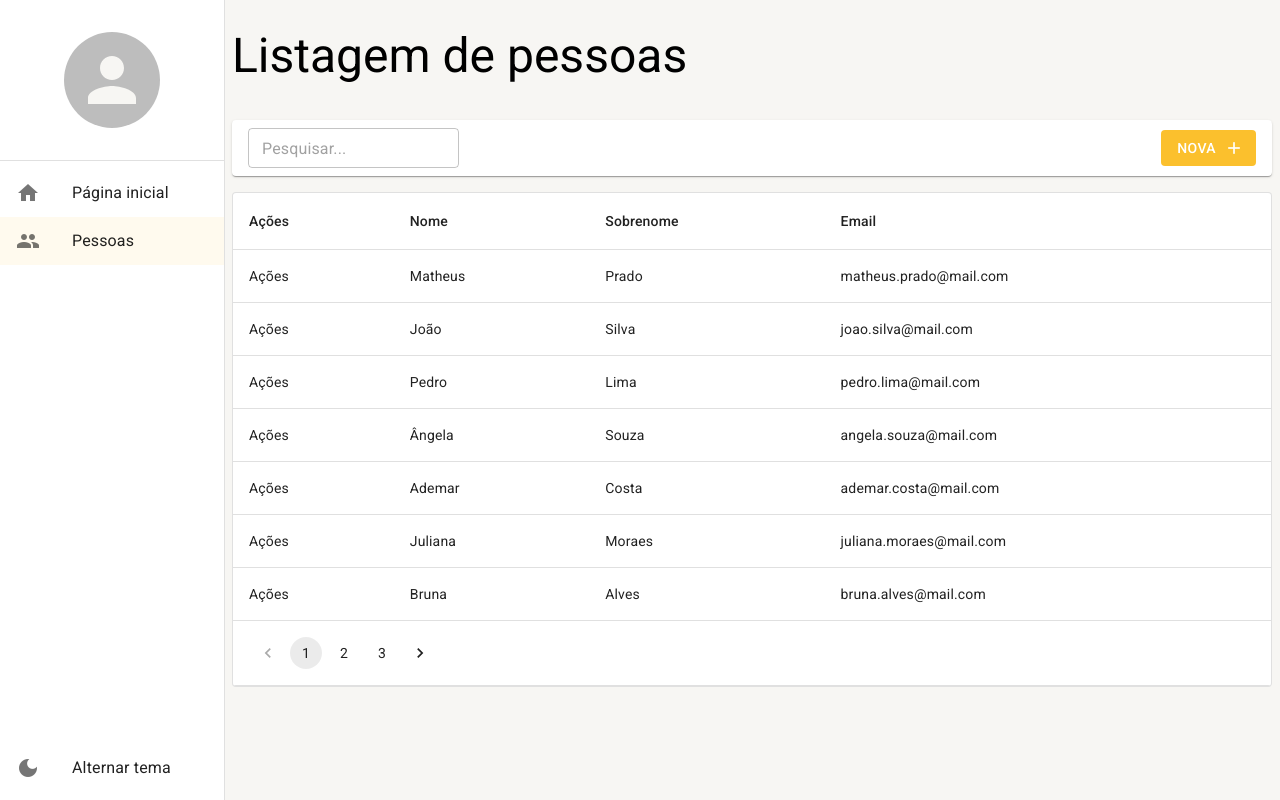
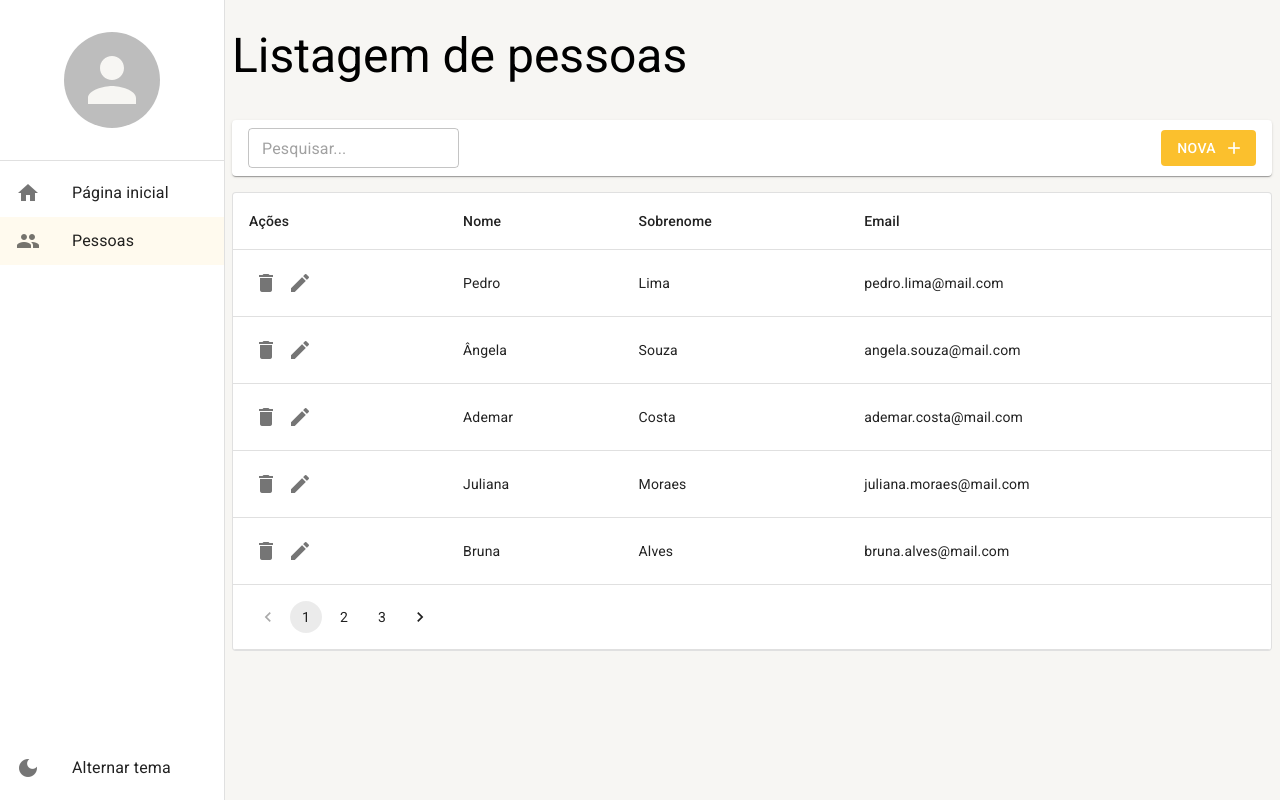
Before and after one commit to matheusprado1/react-typescript-materialui, a React (Vite) app: page /persons in a window 1280 px wide. Built offline with nearby package versions, Linux system fonts and the light colour scheme; data requests are answered from the project's data file.

Commit message:
feat: add delete functionality and detail route to PersonsListing component

```diff
--- a/mock/database.json
+++ b/mock/database.json
@@ -1,19 +1,5 @@
 {
   "persons": [
-    {
-      "id": 1,
-      "email": "matheus.prado@mail.com",
-      "cityId": 1,
-      "firstName": "Matheus",
-      "lastName": "Prado"
-    },
-    {
-      "id": 2,
-      "email": "joao.silva@mail.com",
-      "cityId": 2,
-      "firstName": "João",
-      "lastName": "Silva"
-    },
     {
       "id": 3,
       "email": "pedro.lima@mail.com",
--- a/src/pages/persons/PersonsListing.tsx
+++ b/src/pages/persons/PersonsListing.tsx
@@ -1,5 +1,7 @@
 import { useEffect, useMemo, useState } from 'react';
 import {
+  Icon,
+  IconButton,
   LinearProgress,
   Pagination,
   Paper,
@@ -11,7 +13,7 @@ import {
   TableHead,
   TableRow,
 } from '@mui/material';
-import { useSearchParams } from 'react-router';
+import { useNavigate, useSearchParams } from 'react-router';
 
 import {
   PersonsService,
@@ -25,6 +27,7 @@ import { Environment } from '../../shared/environment';
 export const PersonsListing: React.FC = () => {
   const [searchParams, setSearchParams] = useSearchParams();
   const { debounce } = useDebounce();
+  const navigate = useNavigate();
 
   const [rows, setRows] = useState<IPersonListing[]>([]);
   const [isLoading, setIsLoading] = useState(true);
@@ -59,6 +62,19 @@ export const PersonsListing: React.FC = () => {
     // eslint-disable-next-line react-hooks/exhaustive-deps
   }, [search, page]);
 
+  const handleDelete = (id: number) => {
+    if (confirm('Realmente deseja apagar?')) {
+      PersonsService.deleteById(id).then(result => {
+        if (result instanceof Error) {
+          alert(result.message);
+        } else {
+          setRows(oldRows => [...oldRows.filter(oldRow => oldRow.id !== id)]);
+          alert('Registro apagado com sucesso!');
+        }
+      });
+    }
+  };
+
   return (
     <PageLayoutBase
       title="Listagem de pessoas"
@@ -86,7 +102,14 @@ export const PersonsListing: React.FC = () => {
           <TableBody>
             {rows.map(row => (
               <TableRow key={row.id}>
-                <TableCell>Ações</TableCell>
+                <TableCell>
+                  <IconButton size="small" onClick={() => handleDelete(row.id)}>
+                    <Icon>delete</Icon>
+                  </IconButton>
+                  <IconButton size="small" onClick={() => navigate(`/persons/detail/${row.id}`)}>
+                    <Icon>edit</Icon>
+                  </IconButton>
+                </TableCell>
                 <TableCell>{row.firstName}</TableCell>
                 <TableCell>{row.lastName}</TableCell>
                 <TableCell>{row.email}</TableCell>
--- a/src/routes/index.tsx
+++ b/src/routes/index.tsx
@@ -28,6 +28,7 @@ export const AppRoutes = () => {
       <Route path="/home" element={<Dashboard />} />
 
       <Route path="/persons" element={<PersonsListing />} />
+      <Route path="/persons/detail/:id" element={<p>detalhe</p>} />
 
       <Route path="*" element={<Navigate to="/home" />} />
     </Routes>
--- a/src/shared/environment/index.ts
+++ b/src/shared/environment/index.ts
@@ -2,7 +2,7 @@ export const Environment = {
   /**
    *  Define a quantidade de linhas a ser carregada por padrão nas listagens
    */
-  LIMIT_OF_LINES: 7,
+  LIMIT_OF_LINES: 5,
   /**
    * Placeholder exibido nas inputs
    */
```
